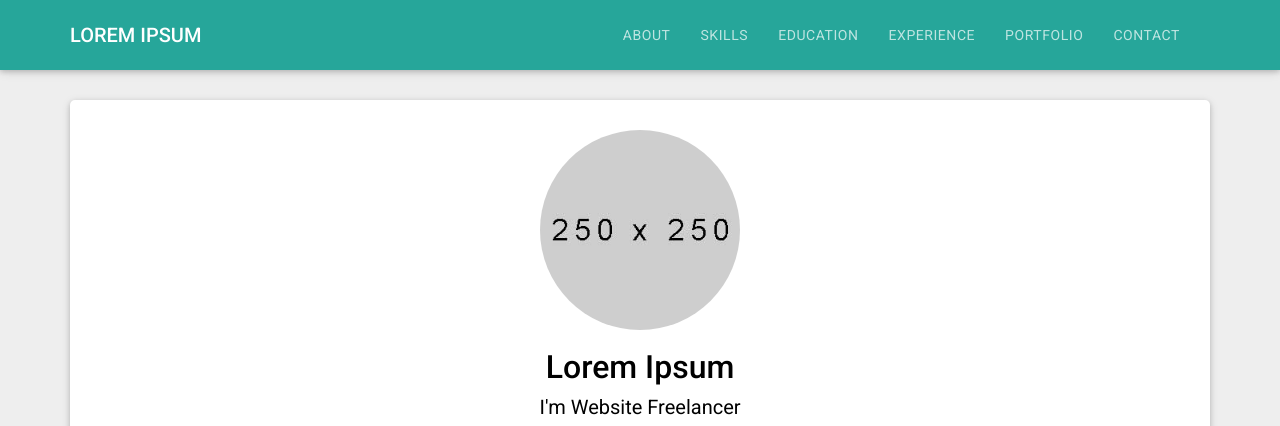
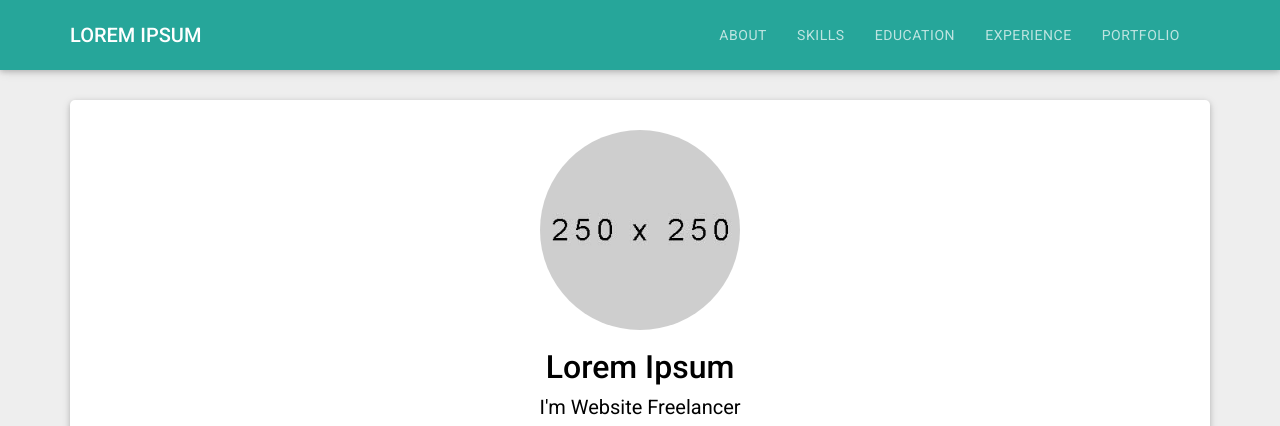
Before and after one commit to prassevo/prassevo.github.io, a plain HTML site: page index.html in a window 1280 px wide. Shown: the top 426 px of the page. Drawn offline with Linux system fonts and the light colour scheme.

Commit message:
Update index.html

```diff
--- a/index.html
+++ b/index.html
@@ -98,7 +98,6 @@
 									<li><a href="#" data-page="3">Education</a></li>
 									<li><a href="#" data-page="4">Experience</a></li>
 									<li><a href="#" data-page="5">Portfolio</a></li>
-									<li><a href="#" data-page="6">Contact</a></li>
 						  		</ul>
 							</div><!-- /navbar-collapse -->
 						</div>
```
